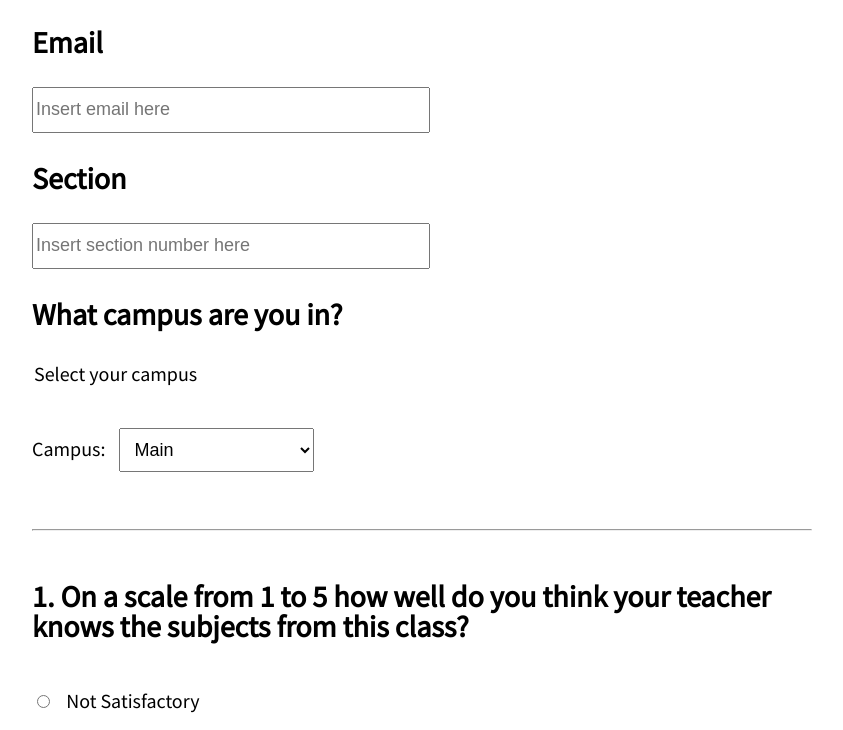
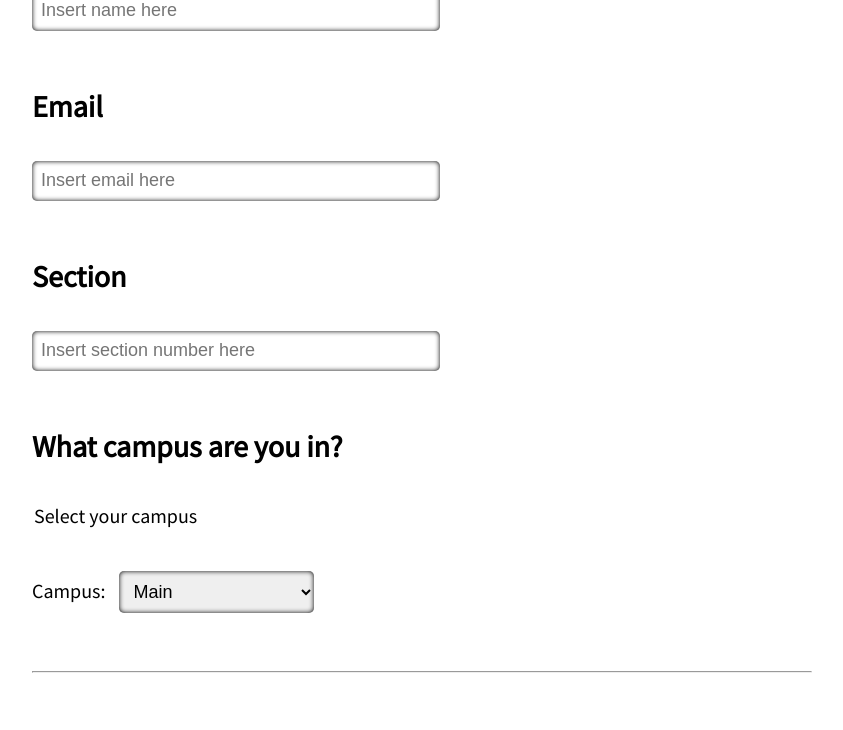
Before and after one commit to StarSheriff2/Survey-Form, a plain HTML site: page index.html in a window 1280 px wide. Shown: the part 693-1423 px from the top of the page, without its empty margins (218-1061 px from the left). Drawn offline with Linux system fonts and the light colour scheme.

Commit message:
added shadows to input boxes, rounded corners, resized boxes and changed padding of input boxes

```diff
--- a/styles/style.css
+++ b/styles/style.css
@@ -41,6 +41,8 @@ h1 {
 
 h3 {
     font-size: 30px;
+    display: block;
+    margin: 60px 0 40px 0;
 }
 
 p {
@@ -57,18 +59,33 @@ hr {
   font-size: var(--input-text-size);
   width: 50%;
   height: 40px;
+  border-width: 0;
+  border-style: solid;
+  border-radius: 5px;
+  padding: 0 0.5em;
+  box-shadow: inset 0 0 5px 0 black;
 }
 
 #email {
   font-size: var(--input-text-size);
   width: 50%;
   height: 40px;
+  border-width: 0;
+  border-style: solid;
+  border-radius: 5px;
+  padding: 0 0.5em;
+  box-shadow: inset 0 0 5px 0 black;
 }
 
 #number {
   font-size: var(--input-text-size);
   width: 50%;
   height: 40px;
+  border-width: 0;
+  border-style: solid;
+  border-radius: 5px;
+  padding: 0 0.5em;
+  box-shadow: inset 0 0 5px 0 black;
 }
 
 #dropdown {
@@ -77,7 +94,10 @@ hr {
   position: relative;
   left: 10px;
   padding: 10px;
-
+  border-width: 0;
+  border-style: solid;
+  border-radius: 5px;
+  box-shadow: inset 0 0 5px 0 black;
 }
 
 #text-comment {
@@ -106,6 +126,8 @@ label {
   font-size: 30px;
   position: relative;
   top: 50px;
+  height: 50px;
+  width: 200px;
 }
 
 #image-credit {
```
